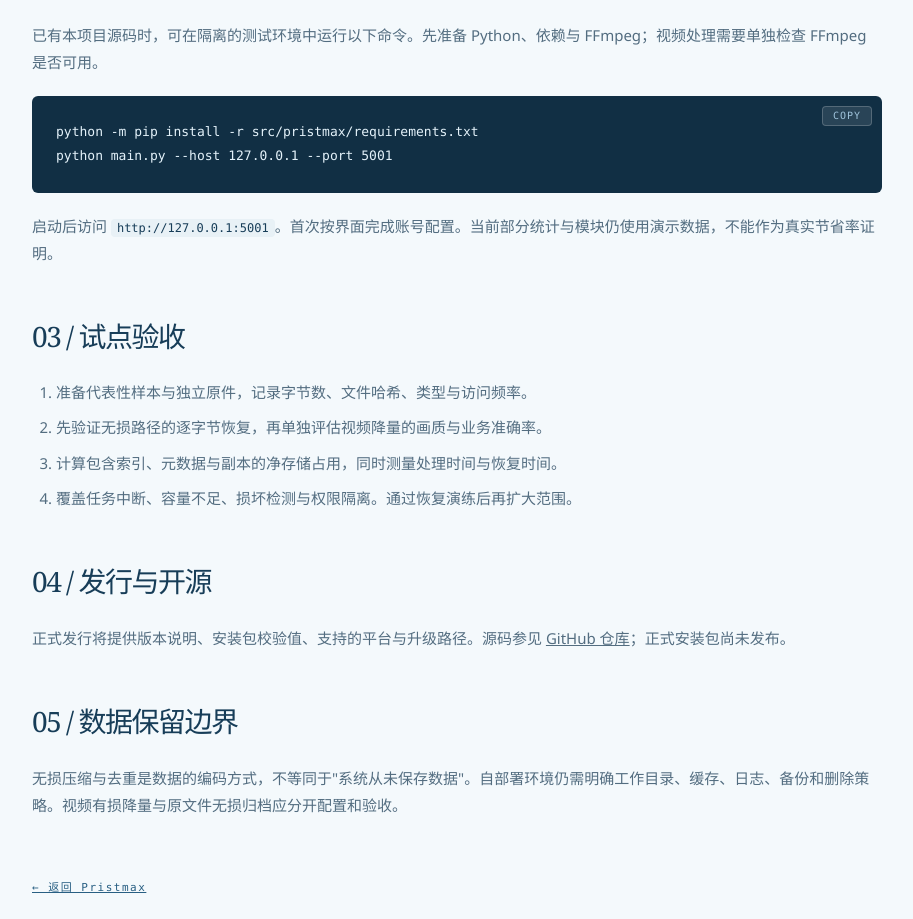
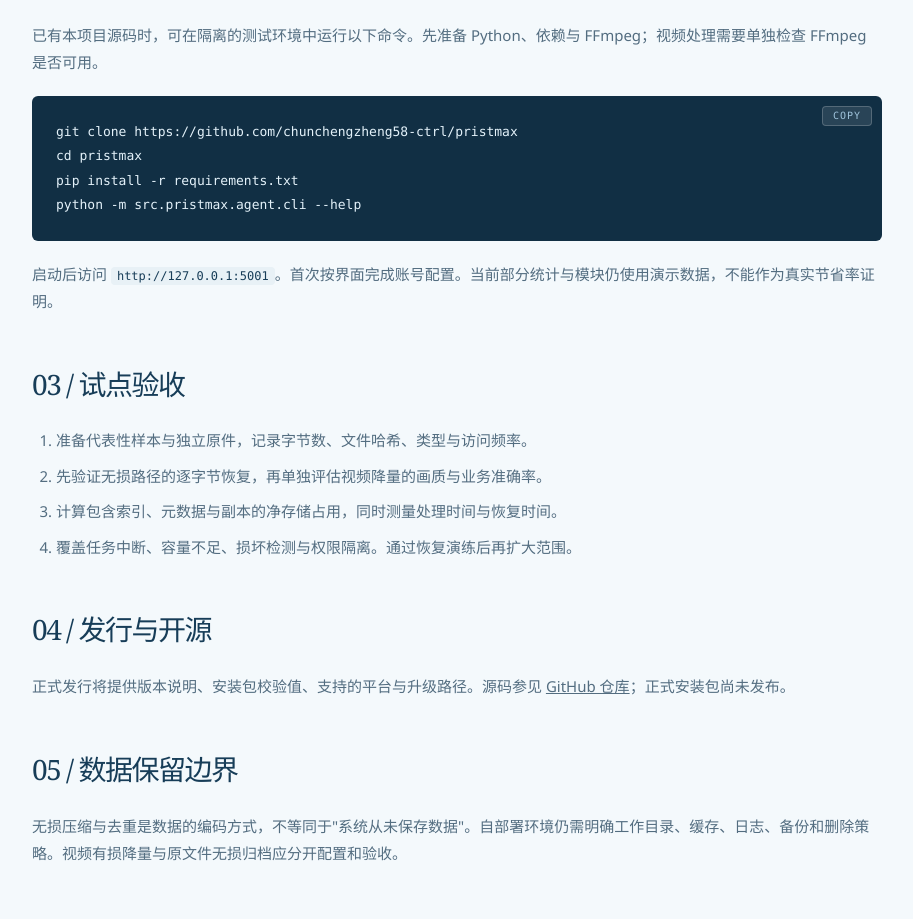
Before and after one commit to chunchengzheng58-ctrl/pristmax, a plain HTML site: page site/docs.html in a window 1280 px wide. Shown: the part 909-1828 px from the top of the page, without its empty margins (183-1096 px from the left). Drawn offline with Linux system fonts and the light colour scheme.

Commit message:
fix: 修复安装命令和复制功能
- CLI安装命令改为正确的git clone + pip install方式
- 添加复制按钮的onclick功能实现
- docs.html安装说明与首页保持一致
- 验证CLI工具可正常运行

```diff
--- a/site/docs.html
+++ b/site/docs.html
@@ -41,8 +41,10 @@
 
     <h2 id="install">02 / 安装与开发环境启动</h2>
     <p>已有本项目源码时，可在隔离的测试环境中运行以下命令。先准备 Python、依赖与 FFmpeg；视频处理需要单独检查 FFmpeg 是否可用。</p>
-    <pre><code>python -m pip install -r src/pristmax/requirements.txt
-python main.py --host 127.0.0.1 --port 5001</code></pre>
+    <pre><code>git clone https://github.com/chunchengzheng58-ctrl/pristmax
+cd pristmax
+pip install -r requirements.txt
+python -m src.pristmax.agent.cli --help</code></pre>
     <p>启动后访问 <code>http://127.0.0.1:5001</code>。首次按界面完成账号配置。当前部分统计与模块仍使用演示数据，不能作为真实节省率证明。</p>
 
     <h2 id="pilot">03 / 试点验收</h2>
```
Also changed, not shown: site/index.html (+2 -2 lines).
